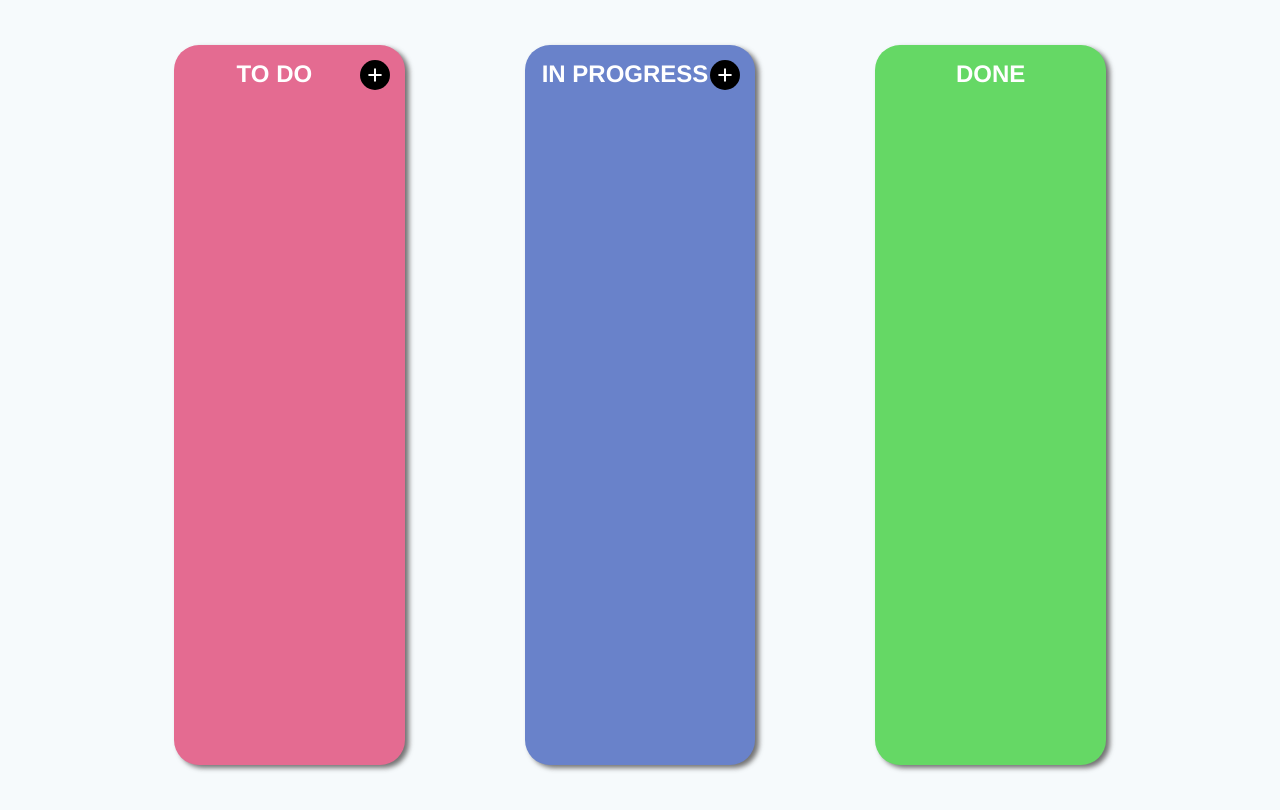
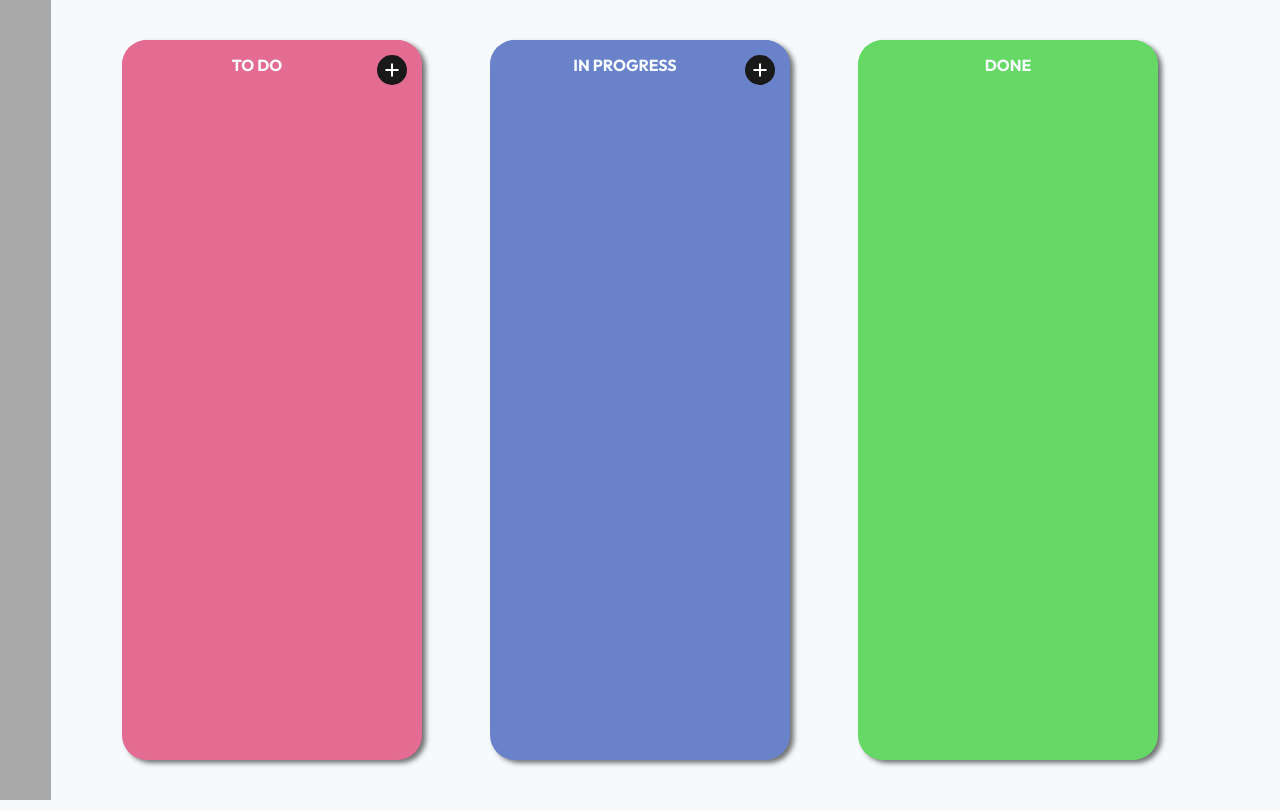
Before and after one commit to MiguelMRu/Lista_tareas, a website built with Vite: page index.html in a window 1280 px wide. Built offline with nearby package versions, Linux system fonts and the light colour scheme.

Commit message:
limpiza de estilos y empezar a hacer el aside

```diff
--- a/index.html
+++ b/index.html
@@ -4,14 +4,28 @@
     <meta charset="UTF-8" />
     <link rel="icon" type="image/svg+xml" href="/javascript.svg" />
     <meta name="viewport" content="width=device-width, initial-scale=1.0" />
+    <link rel="preconnect" href="https://fonts.googleapis.com">
+    <link rel="preconnect" href="https://fonts.gstatic.com" crossorigin>
+    <link href="https://fonts.googleapis.com/css2?family=Outfit:wght@100..900&display=swap" rel="stylesheet">
     <link rel="stylesheet" href="/src/style.css">
     <script type="module" src="/src/main.js" defer></script>
     <title>To Do App</title>
   </head>
   <body>
+    <aside class="light-aside">
+      <nav>
+        <ul>
+          <li></li>
+          <li></li>
+          <li></li>
+          <li></li>
+          <li></li>
+        </ul>
+    </nav>
+    </aside>
 
     <main>
-      <section class="column" id="to-do">
+      <section class="column light-pink" id="to-do">
         <header class="encabezado">
 
           <h2>TO DO</h2>
@@ -22,7 +36,7 @@
 
       </section>
 
-      <section class="column" id="in-progress">
+      <section class="column light-blue" id="in-progress">
         <header class="encabezado">
           <h2>IN PROGRESS</h2>
           <button class="add-task" type="button">
@@ -32,7 +46,7 @@
 
       </section>
 
-      <section class="column" id="done">
+      <section class="column light-green" id="done">
         <header class="encabezado">
           <h2>DONE</h2>
         </header>
--- a/src/style.css
+++ b/src/style.css
@@ -1,3 +1,16 @@
+:root {
+  --light-pink: #e46b91;
+  --light-blue: #6982ca;
+  --light-green: #65d865;
+  --button-color: #1a1919;
+  --light-white: #f6fafc;
+  --light-malva: #a778b6;
+  --light-orange: #f3c5a7;
+  --light-grey: #a9a9a9;
+
+}
+
+
 * {
   margin: 0;
   padding: 0;
@@ -8,11 +21,20 @@ body{
   display: flex;
   align-items: center;
   justify-content: center;
-  height: 100%;
+  height: 100dvh;
   width: 100%;
-  margin: 40px 0 40px 0;
   background-color:  #f6fafc;
-  font-family: Helvetica, Arial, sans-serif;
+  font-family: "Outfit",Helvetica, Arial, sans-serif;
+
+
+}
+
+.light-aside{
+  height: 100dvh;
+  background-color: var(--light-grey);
+  width: 4%;
+  position: absolute;
+  left: 0;
 }
 
 main{
@@ -31,42 +53,51 @@ section {
   border-radius: 25px;
   box-shadow: 4px 3px 5px rgba(82, 81, 81, 0.8);
   height: 100%;
+  min-height: 300px;
+  min-width: 300px;
   width: 20%;
   overflow-y: scroll;
   position: relative;
   display: flex;
   flex-direction: column;
   gap: 10px;
-  color: #ffffff;
+  color: var(--light-white);
+
 }
 
 section::-webkit-scrollbar{
   display: none;
 }
 /*hacer colores algo más oscuros*/
-#to-do{
-  background-color: #e46b91;
+.light-pink{
+  background-color: var(--light-pink);
+  & .encabezado{
+    background-color: var(--light-pink);
+  }
 }
 
-#in-progress{
-  background-color: #6982ca; /*hacer colores algo más oscuros*/
+.light-blue{
+  background-color: var(--light-blue); /*hacer colores algo más oscuros*/
+  & .encabezado{
+    background-color: var(--light-blue);
+  }
 }
 
-#done{
-  background-color: #65d865; /*hacer colores algo más oscuros*/
+.light-green{
+  background-color: var(--light-green); /*hacer colores algo más oscuros*/
+  & .encabezado{
+    background-color: var(--light-green);
+  }
 }
 
 .encabezado {
   display: flex;
   justify-content: center;
   padding: 15px;
-  /*border-bottom: 0.2px solid #3aa2df;*/
-  position: relative;
   flex-wrap: wrap;
   position: sticky;
   top: 0px;
   text-wrap: balance;
-
 }
 
 
@@ -75,11 +106,12 @@ h2{
   display: inline;
   flex: none;
   margin: 0 auto;
-  text-wrap: wrap;
+  text-wrap: balance;
+  font-size: clamp(0.1rem, 1rem, 1.5rem);
 }
 
 button{
-  background-color: #000000;
+  background-color: var(--button-color);
   height: 30px;
   width: 30px;
   display: flex;
```
